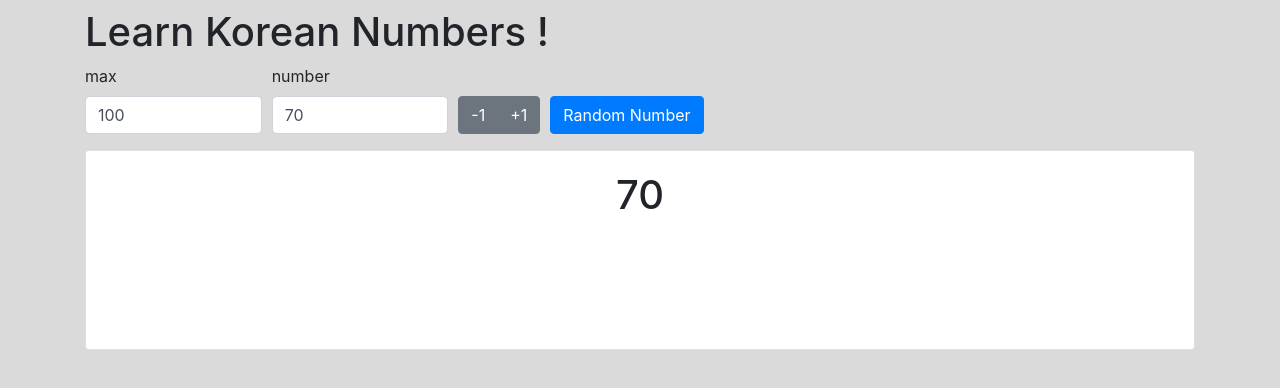
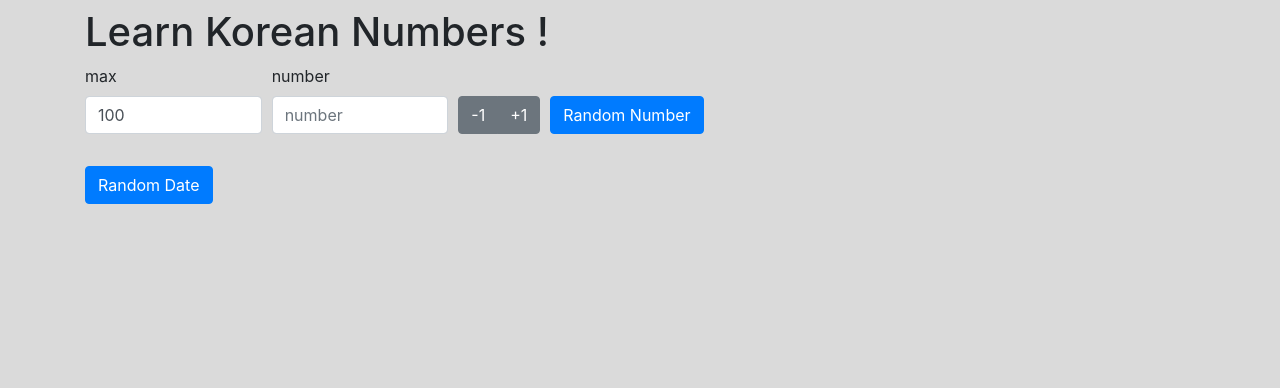
Before and after one commit to jdeflaux/svelte-korean-numbers, a Svelte app: page / in a window 1280 px wide. Shown: the top 388 px of the page. Built offline with nearby package versions, Linux system fonts and the light colour scheme.

Commit message:
adding dates

```diff
--- a/package.json
+++ b/package.json
@@ -16,6 +16,7 @@
     "svelte": "^3.0.0"
   },
   "dependencies": {
+    "dayjs": "^1.8.27",
     "express": "^4.17.1"
   }
 }
--- a/public/global.css
+++ b/public/global.css
@@ -1,3 +1,15 @@
 body {
-	background-color: #DADADA;
+    background-color: #DADADA;
 }
+
+.card {
+    min-height: 200px;
+}
+
+.reveal-container .reveal {
+    visibility: hidden;
+}
+
+.reveal-container:hover .reveal {
+    visibility: visible;
+}
--- a/src/App.svelte
+++ b/src/App.svelte
@@ -1,62 +1,43 @@
 <script>
   import Number from "./Number.svelte";
+  import Toolbar from "./Toolbar.svelte";
+  import ToolbarDate from "./ToolbarDate.svelte";
+  import Date from "./Date.svelte";
+
   export let numbers;
+  export let monthList;
+  export let weekdays;
   export let max;
-  let number;
+
+  let date = null;
+
+  let number = null;
 
   $: referenceNumber = numbers.find(x => x && x.id === number) || {};
   $: id = referenceNumber.id;
   $: native = referenceNumber.native;
   $: sino = referenceNumber.sino;
 
-  function getRandomInt(max) {
-    return Math.floor(Math.random() * Math.floor(max));
+
+  function onNumberChange(e) {
+    number = e.detail;
+    date = null;
   }
 
-  function random() {
-    const n = getRandomInt(max);
-    number = n > 31 ? Math.ceil(n / 10) * 10 : n;
+  function onDateChange(e) {
+    date = e.detail;
+    number = null
   }
-
-  function add() {
-    number += 1;
-  }
-
-  function minus() {
-    number -= 1;
-  }
-
-  random();
 
 </script>
 
 <main class="container">
   <h1 class="mt-2">Learn Korean Numbers !</h1>
 
-  <div class="form-row mb-2 justify-content-start">
-    <div class="col mb-2 col-md-2">
-      <label for="max" class="mr-2">max</label>
-      <input type="number" class="form-control mr-2" id="max" placeholder="max" bind:value={max}/>
-    </div>
-
-    <div class="col mb-2 col-md-2">
-      <label for="number" class="mr-2">number</label>
-      <input type="number" class="form-control mr-2" id="number" placeholder="number" bind:value={number}/>
-    </div>
-
-
-    <div class="col align-self-end col-auto mb-2">
-      <div class="btn-group" role="group" aria-label="Basic example">
-        <button type="button" class="btn btn-secondary" on:click={minus}>-1</button>
-        <button type="button" class="btn btn-secondary"on:click={add}>+1</button>
-      </div>
-    </div>
-
-    <div class="col align-self-end mb-2">
-      <button class="btn btn-primary" on:click={random}>Random Number</button>
-    </div>
-  </div>
-
+  <Toolbar bind:max={max} bind:number={number} on:change={onNumberChange} />
+  <ToolbarDate on:dateChange={onDateChange} />
 
   <Number number={id} native={native} sino={sino}/>
+
+  <Date bind:date={date} bind:numbers={numbers} bind:monthList={monthList} bind:weekdays={weekdays} />
 </main>
--- /dev/null
+++ b/src/Date.svelte
@@ -0,0 +1,31 @@
+<script>
+  import dayjs from 'dayjs';
+  export let date;
+
+  export let numbers;
+  export let monthList;
+  export let weekdays;
+
+  $: dateString = dayjs(date).format('ddd D MMM');
+  $: monthString = date ? monthList[date.getMonth()] : ''
+  $: dayString = date ? numbers[date.getDate()].sino + '일' : ''
+  $: weekdayString = date ? weekdays[date.getDay()-1] : ''
+</script>
+
+<style>
+</style>
+
+{#if date}
+  <div class="card reveal-container">
+    <div class="card-body text-center">
+      <h1>{dateString}</h1>
+
+      <div class="row">
+        <span class="col">
+          <h2 class="reveal">{weekdayString} {monthString} {dayString}이에요</h2>
+        </span>
+      </div>
+
+    </div>
+  </div>
+{/if}
--- a/src/Number.svelte
+++ b/src/Number.svelte
@@ -5,18 +5,6 @@
 </script>
 
 <style>
-  .card {
-    min-height: 200px;
-  }
-
-  .card .reveal {
-    visibility: hidden;
-  }
-
-  .card:hover .reveal {
-    visibility: visible;
-  }
-
   @media (min-width: 768px) {
     .sino {
       text-align: right;
@@ -28,7 +16,7 @@
 </style>
 
 {#if number !== undefined}
-  <div class="card">
+  <div class="card reveal-container">
     <div class="card-body text-center">
       <h1>{number}</h1>
 
--- /dev/null
+++ b/src/Toolbar.svelte
@@ -0,0 +1,66 @@
+<script>
+  export let max;
+  export let number;
+
+  import { createEventDispatcher } from "svelte";
+  const dispatch = createEventDispatcher();
+
+  function getRandomInt(max) {
+    return Math.floor(Math.random() * Math.floor(max));
+  }
+
+  const emitValue = value => {
+    dispatch("change", value);
+  };
+
+  const onMinus = () => {
+    emitValue(number - 1);
+  };
+
+  const onAdd = () => {
+    emitValue(number + 1);
+  };
+
+  const onRandom = () => {
+    let n = getRandomInt(max);
+    n = n > 31 ? Math.ceil(n / 10) * 10 : n;
+    emitValue(n);
+  };
+</script>
+
+<div class="form-row mb-2 justify-content-start">
+  <div class="col mb-2 col-md-2">
+    <label for="max" class="mr-2">max</label>
+    <input
+      type="number"
+      class="form-control mr-2"
+      id="max"
+      placeholder="max"
+      bind:value={max} />
+  </div>
+
+  <div class="col mb-2 col-md-2">
+    <label for="number" class="mr-2">number</label>
+    <input
+      type="number"
+      class="form-control mr-2"
+      id="number"
+      placeholder="number"
+      bind:value={number} />
+  </div>
+
+  <div class="col align-self-end col-auto mb-2">
+    <div class="btn-group" role="group" aria-label="Basic example">
+      <button type="button" class="btn btn-secondary" on:click={onMinus}>
+        -1
+      </button>
+      <button type="button" class="btn btn-secondary" on:click={onAdd}>
+        +1
+      </button>
+    </div>
+  </div>
+
+  <div class="col align-self-end mb-2">
+    <button class="btn btn-primary" on:click={onRandom}>Random Number</button>
+  </div>
+</div>
--- /dev/null
+++ b/src/ToolbarDate.svelte
@@ -0,0 +1,21 @@
+<script>
+  import { createEventDispatcher } from "svelte";
+  const dispatch = createEventDispatcher();
+
+  function randomDate(start, end) {
+    return new Date(
+      start.getTime() + Math.random() * (end.getTime() - start.getTime())
+    );
+  }
+
+  const onRandom = () => {
+    const random = randomDate(new Date(2020, 0, 1), new Date(2020, 12, 31));
+    dispatch("dateChange", random);
+  };
+</script>
+
+<div class="form-row mb-2 justify-content-start">
+  <div class="col align-self-end mb-2 mt-3">
+    <button class="btn btn-primary" on:click={onRandom}>Random Date</button>
+  </div>
+</div>
--- a/src/main.js
+++ b/src/main.js
@@ -5,45 +5,68 @@ const app = new App({
     props: {
         max: 100,
         numbers: [
-			{ id:0, 'sino': ' 영/공', native: ' –'},
-			{ id: 1, 'sino': ' 일', native: ' 하나'},
-			{ id: 2, 'sino': ' 이', native: ' 둘'},
-			{ id: 3, 'sino': ' 삼', native: ' 셋'},
-			{ id: 4, 'sino': ' 사', native: ' 넷'},
-			{ id: 5, 'sino': ' 오', native: ' 다섯'},
-			{ id: 6, 'sino': ' 육', native: ' 여섯'},
-			{ id: 7, 'sino': ' 칠', native: ' 일곱'},
-			{ id: 8, 'sino': ' 팔', native: ' 여덟'},
-			{ id: 9, 'sino': ' 구', native: ' 아홉'},
-			{ id: 10, 'sino': ' 십', native: ' 열'},
-			{ id: 11, 'sino': ' 십일', native: ' 열 하나'},
-			{ id: 12, 'sino': ' 십이', native: ' 열 둘'},
-			{ id: 13, 'sino': ' 십삼', native: ' 열 셋'},
-			{ id: 14, 'sino': ' 십사', native: ' 열 넷'},
-			{ id: 15, 'sino': ' 십오', native: ' 열 다섯'},
-			{ id: 16, 'sino': ' 십육', native: ' 열 여섯'},
-			{ id: 17, 'sino': ' 십칠', native: ' 열 일곱'},
-			{ id: 18, 'sino': ' 십팔', native: ' 열 여덟'},
-			{ id: 19, 'sino': ' 십구', native: ' 열 아홉'},
-			{ id: 20, 'sino': ' 이십', native: ' 스물'},
-			{ id: 21, 'sino': ' 이십 일', native: ' 스물 하나'},
-			{ id: 22, 'sino': ' 이십 이', native: ' 스물 둘'},
-			{ id: 23, 'sino': ' 이십 삼', native: ' 스물 셋'},
-			{ id: 24, 'sino': ' 이십 사', native: ' 스물 넷'},
-			{ id: 25, 'sino': ' 이십 오', native: ' 스물 다섯'},
-			{ id: 26, 'sino': ' 이십 육', native: ' 스물 여섯'},
-			{ id: 27, 'sino': ' 이십 칠', native: ' 스물 일곱'},
-			{ id: 28, 'sino': ' 이십 팔', native: ' 스물 여덟'},
-			{ id: 29, 'sino': ' 이십 구', native: ' 스물 아홉'},
-			{ id: 30, 'sino': ' 삼십', native: ' 서른'},
-			{ id: 31, 'sino': ' 삼십 일', native: '서른 하나'},
-			{ id: 40, 'sino': ' 사십', native: ' 마흔'},
-			{ id: 50, 'sino': ' 오십', native: ' 쉰'},
-			{ id: 60, 'sino': ' 육십', native: ' 예순'},
-			{ id: 70, 'sino': ' 칠십', native: ' 일흔'},
-			{ id: 80, 'sino': ' 팔십', native: ' 여든'},
-			{ id: 90, 'sino': ' 구십', native: ' 아흔'},
-			{ id: 100, 'sino': ' 백', native: ' –'}
+            { id: 0, 'sino': ' 영/공', native: ' –' },
+            { id: 1, 'sino': ' 일', native: ' 하나' },
+            { id: 2, 'sino': ' 이', native: ' 둘' },
+            { id: 3, 'sino': ' 삼', native: ' 셋' },
+            { id: 4, 'sino': ' 사', native: ' 넷' },
+            { id: 5, 'sino': ' 오', native: ' 다섯' },
+            { id: 6, 'sino': ' 육', native: ' 여섯' },
+            { id: 7, 'sino': ' 칠', native: ' 일곱' },
+            { id: 8, 'sino': ' 팔', native: ' 여덟' },
+            { id: 9, 'sino': ' 구', native: ' 아홉' },
+            { id: 10, 'sino': ' 십', native: ' 열' },
+            { id: 11, 'sino': ' 십일', native: ' 열 하나' },
+            { id: 12, 'sino': ' 십이', native: ' 열 둘' },
+            { id: 13, 'sino': ' 십삼', native: ' 열 셋' },
+            { id: 14, 'sino': ' 십사', native: ' 열 넷' },
+            { id: 15, 'sino': ' 십오', native: ' 열 다섯' },
+            { id: 16, 'sino': ' 십육', native: ' 열 여섯' },
+            { id: 17, 'sino': ' 십칠', native: ' 열 일곱' },
+            { id: 18, 'sino': ' 십팔', native: ' 열 여덟' },
+            { id: 19, 'sino': ' 십구', native: ' 열 아홉' },
+            { id: 20, 'sino': ' 이십', native: ' 스물' },
+            { id: 21, 'sino': ' 이십 일', native: ' 스물 하나' },
+            { id: 22, 'sino': ' 이십 이', native: ' 스물 둘' },
+            { id: 23, 'sino': ' 이십 삼', native: ' 스물 셋' },
+            { id: 24, 'sino': ' 이십 사', native: ' 스물 넷' },
+            { id: 25, 'sino': ' 이십 오', native: ' 스물 다섯' },
+            { id: 26, 'sino': ' 이십 육', native: ' 스물 여섯' },
+            { id: 27, 'sino': ' 이십 칠', native: ' 스물 일곱' },
+            { id: 28, 'sino': ' 이십 팔', native: ' 스물 여덟' },
+            { id: 29, 'sino': ' 이십 구', native: ' 스물 아홉' },
+            { id: 30, 'sino': ' 삼십', native: ' 서른' },
+            { id: 31, 'sino': ' 삼십 일', native: '서른 하나' },
+            { id: 40, 'sino': ' 사십', native: ' 마흔' },
+            { id: 50, 'sino': ' 오십', native: ' 쉰' },
+            { id: 60, 'sino': ' 육십', native: ' 예순' },
+            { id: 70, 'sino': ' 칠십', native: ' 일흔' },
+            { id: 80, 'sino': ' 팔십', native: ' 여든' },
+            { id: 90, 'sino': ' 구십', native: ' 아흔' },
+            { id: 100, 'sino': ' 백', native: ' –' }
+        ],
+        monthList: [
+            '일월',
+            '이월',
+            '삼월',
+            '사월',
+            '오월',
+            '유월',
+            '칠월',
+            '팔월',
+            '구월',
+            '시월',
+            '십일월',
+            '십이월'
+        ],
+        weekdays: [
+            '월요일',
+            '화요일',
+            '수요일',
+            '목요일',
+            '금요일',
+            '토요일',
+            '일요일'
         ]
     }
 });
```
Also changed, not shown: 2 other files (tests, documents, lock files or other folders). Lines whose indentation alone changed are shown as unchanged.
